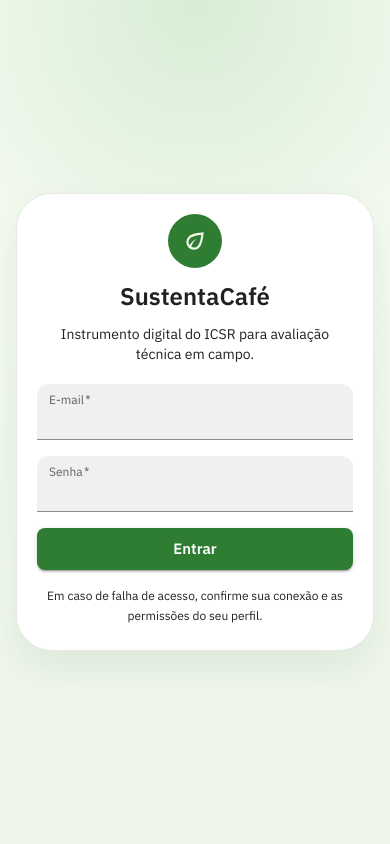
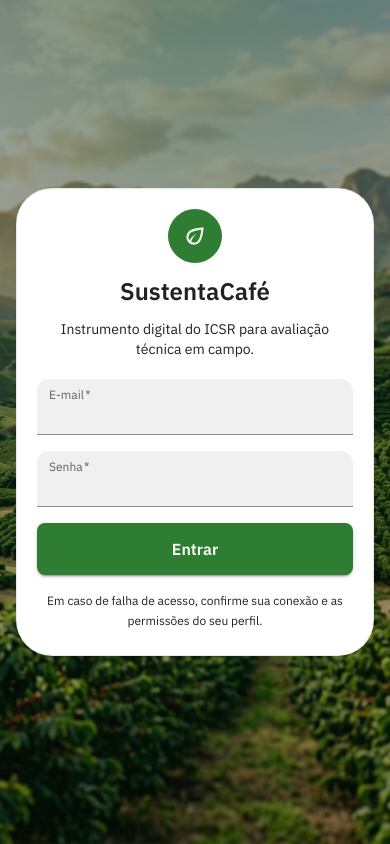
Before and after one commit to helissonlima/Ifes, a React (Vite) app in the folder frontend/: page /login in a window 390 px wide. Built offline with nearby package versions, Linux system fonts and the light colour scheme; no server answers.

Commit message:
feat: atualiza funções de cálculo e aprimora a interface do usuário com melhorias de estilo e responsividade

```diff
--- a/frontend/src/components/Evaluation/DimensaoStep.jsx
+++ b/frontend/src/components/Evaluation/DimensaoStep.jsx
@@ -19,12 +19,12 @@ export default function DimensaoStep({ dimensao, respostas, observacoes, onChang
       {/* Cabeçalho da dimensão */}
       <Box
         sx={{
-          p: 2, mb: 2, borderRadius: 2,
+          p: 2.5, mb: 3, borderRadius: 2,
           background: `linear-gradient(135deg, ${dimensao.cor}22 0%, ${dimensao.cor}11 100%)`,
           border: `1px solid ${dimensao.cor}44`,
         }}
       >
-        <Box sx={{ display: 'flex', justifyContent: 'space-between', alignItems: 'center', mb: 1 }}>
+        <Box sx={{ display: 'flex', justifyContent: 'space-between', alignItems: 'center', mb: 1.5 }}>
           <Box>
             <Box sx={{ display: 'flex', alignItems: 'center', gap: 0.75 }}>
               <Typography variant="h6" fontWeight={800} color={dimensao.cor}>
@@ -40,7 +40,7 @@ export default function DimensaoStep({ dimensao, respostas, observacoes, onChang
                 </Box>
               </Tooltip>
             </Box>
-            <Typography variant="caption" color="text.secondary">
+            <Typography variant="caption" color="text.secondary" sx={{ mt: 0.5 }}>
               Peso no ICSR: {Math.round(dimensao.peso * 100)}% · {total} indicadores · média ponderada
             </Typography>
           </Box>
@@ -48,7 +48,7 @@ export default function DimensaoStep({ dimensao, respostas, observacoes, onChang
             <Chip
               label={`${respondidos}/${total}`}
               size="small"
-              sx={{ bgcolor: dimensao.cor, color: '#fff', fontWeight: 700, mb: 0.5 }}
+              sx={{ bgcolor: dimensao.cor, color: '#fff', fontWeight: 700, mb: 0.75 }}
             />
             {media !== null && (
               <Typography variant="caption" color="text.secondary" display="block">
@@ -69,12 +69,13 @@ export default function DimensaoStep({ dimensao, respostas, observacoes, onChang
       </Box>
 
       {respondidos < total && (
-        <Alert severity="info" sx={{ mb: 2 }}>
+        <Alert severity="info" sx={{ mb: 2.5 }}>
           Avalie todos os {total} indicadores para calcular o índice desta dimensão.
         </Alert>
       )}
 
       {/* Lista de indicadores */}
+      <Box sx={{ display: 'flex', flexDirection: 'column', gap: 2.5 }}>
         {dimensao.indicadores.map((ind) => (
           <IndicadorCard
             key={ind.codigo}
@@ -87,5 +88,6 @@ export default function DimensaoStep({ dimensao, respostas, observacoes, onChang
           />
         ))}
       </Box>
+    </Box>
   );
 }
--- a/frontend/src/components/Layout/MainLayout.jsx
+++ b/frontend/src/components/Layout/MainLayout.jsx
@@ -39,16 +39,24 @@ export default function MainLayout() {
         sx={{
           flexGrow: 1,
           pt: { xs: 8, sm: 9 },
-          px: { xs: 2, sm: 3 },
-          pb: { xs: 12, md: 4 },
-          ml: { md: sidebarOpen ? `${DRAWER_WIDTH}px` : 0 },
-          transition: 'margin-left 180ms ease-out',
-          maxWidth: '100%',
-          overflow: 'hidden',
+          pb: { xs: 12, md: 6 },
+          overflow: 'auto',
+          display: 'flex',
+          flexDirection: 'column',
         }}
       >
-        <SystemStatusBanner />
-        <Outlet />
+        <Box
+          sx={{
+            px: { xs: 2, sm: 4, md: 6 },
+            py: 0,
+            width: '100%',
+            maxWidth: '1400px',
+            mx: 'auto',
+          }}
+        >
+          <SystemStatusBanner />
+          <Outlet />
+        </Box>
       </Box>
       {isMobile && <BottomNav />}
     </Box>
--- a/frontend/src/components/Layout/Sidebar.jsx
+++ b/frontend/src/components/Layout/Sidebar.jsx
@@ -93,10 +93,10 @@ export default function Sidebar({ open, onClose, width, isMobile }) {
     </Drawer>
   ) : (
     <Drawer
-      variant="persistent"
+      variant="permanent"
       open={open}
       sx={{
-        width: open ? width : 0,
+        width: width,
         flexShrink: 0,
         '& .MuiDrawer-paper': {
           width,
@@ -104,6 +104,8 @@ export default function Sidebar({ open, onClose, width, isMobile }) {
           borderRight: '1px solid rgba(0,0,0,0.08)',
           top: 64,
           height: 'calc(100% - 64px)',
+          transform: open ? 'translateX(0)' : `translateX(-${width}px)`,
+          transition: 'transform 180ms ease-out',
         },
       }}
     >
--- a/frontend/src/pages/Login.jsx
+++ b/frontend/src/pages/Login.jsx
@@ -15,6 +15,7 @@ import {
 } from '@mui/material';
 import { MdOutlineEco } from 'react-icons/md';
 import { useApp } from '../context/AppContext';
+import loginBg from '../assets/login-bg.png';
 
 export default function Login() {
   const navigate = useNavigate();
@@ -46,7 +47,9 @@ export default function Login() {
         display: 'flex',
         alignItems: 'center',
         py: { xs: 2, sm: 3 },
-        background: 'radial-gradient(circle at top, rgba(76,175,80,0.18), transparent 34%), linear-gradient(180deg, #f6fbf2 0%, #edf5e8 100%)',
+        backgroundImage: `linear-gradient(rgba(9, 30, 14, 0.42), rgba(9, 30, 14, 0.34)), radial-gradient(circle at top, rgba(76,175,80,0.22), transparent 34%), url(${loginBg})`,
+        backgroundSize: 'cover, auto, cover',
+        backgroundPosition: 'center, center, center',
       }}
     >
       <Container maxWidth="sm">
--- a/frontend/src/pages/NovaAvaliacao.jsx
+++ b/frontend/src/pages/NovaAvaliacao.jsx
@@ -73,6 +73,10 @@ export default function NovaAvaliacao() {
   const [respostas, setRespostas] = useState({}); // { [indicadorCodigo]: nota }
   const [respostasDetalhes, setRespostasDetalhes] = useState({}); // { [codigo]: { criterio, nome } }
   const [observacoes, setObservacoes] = useState({}); // { [indicadorCodigo]: texto }
+
+  // Cálculos que dependem do estado (usados em useEffects)
+  const totalRespondidos = Object.keys(respostas).length;
+  const totalIndicadores = Object.values(dimensoes).reduce((acc, d) => acc + (d?.indicadores?.length || 0), 0);
 
   // ── Carregamento inicial de dados ─────────────────────────────────────────
   useEffect(() => {
@@ -254,9 +258,6 @@ export default function NovaAvaliacao() {
     return 'Alta';
   };
 
-  const totalRespondidos = Object.keys(respostas).length;
-  const totalIndicadores = Object.values(dimensoes).reduce((acc, d) => acc + (d?.indicadores?.length || 0), 0);
-
   const salvarRascunhoServidor = async () => {
     if (!info.propriedade) return;
     const respostasArr = montarRespostasArray();
@@ -417,11 +418,11 @@ export default function NovaAvaliacao() {
       </Dialog>
 
       {/* ── Cabeçalho ── */}
-      <Box sx={{ display: 'flex', alignItems: { xs: 'stretch', sm: 'center' }, gap: 1.5, mb: 2, flexWrap: 'wrap' }}>
+      <Box sx={{ display: 'flex', alignItems: { xs: 'stretch', sm: 'center' }, gap: 2, mb: 3, flexWrap: 'wrap' }}>
         <Button startIcon={<FiArrowLeft />} onClick={() => navigate(-1)} size="small">Voltar</Button>
         <Box sx={{ flexGrow: 1 }}>
-          <Typography variant="h5" fontWeight={800} color="primary.dark">Nova Avaliação ICSR</Typography>
-          <Typography variant="body2" color="text.secondary">
+          <Typography variant="h4" fontWeight={800} color="primary.dark">Nova Avaliação ICSR</Typography>
+          <Typography variant="body2" color="text.secondary" sx={{ mt: 0.5 }}>
             {totalRespondidos}/{totalIndicadores} indicadores avaliados
           </Typography>
         </Box>
@@ -603,10 +604,10 @@ export default function NovaAvaliacao() {
 
       {/* Conteúdo dos steps */}
       {step === 0 && (
-        <Card>
-          <CardContent sx={{ p: { xs: 2, sm: 2.5 } }}>
-            <Typography variant="h6" fontWeight={700} gutterBottom>Informações da Avaliação</Typography>
-            <Grid container spacing={1.5}>
+        <Card sx={{ mb: 2.5 }}>
+          <CardContent sx={{ p: { xs: 3, sm: 4 } }}>
+            <Typography variant="h6" fontWeight={700} gutterBottom sx={{ mb: 2.5 }}>Informações da Avaliação</Typography>
+            <Grid container spacing={2.5}>
               <Grid size={12}>
                 <Autocomplete
                   options={propriedades}
@@ -689,13 +690,15 @@ export default function NovaAvaliacao() {
       )}
 
       {/* Botões de navegação */}
-      <Box sx={{ display: 'flex', justifyContent: 'space-between', mt: 2, gap: 1.5 }}>
+      <Box sx={{ display: 'flex', justifyContent: 'space-between', mt: 3.5, gap: 2 }}>
         <Button
           startIcon={<FiArrowLeft />}
           onClick={() => setStep((s) => s - 1)}
           disabled={step === 0}
           variant="outlined"
           fullWidth={isMobile}
+          size="large"
+          sx={{ minWidth: isMobile ? 'auto' : 140 }}
         >
           Anterior
         </Button>
@@ -711,12 +714,14 @@ export default function NovaAvaliacao() {
             }}
             variant="contained"
             fullWidth={isMobile}
+            size="large"
+            sx={{ minWidth: isMobile ? 'auto' : 140 }}
           >
             Próximo
           </Button>
         ) : (
           <Tooltip title={!isOnline ? 'Conecte-se à internet para concluir. Os dados estão salvos localmente.' : ''}>
-            <span>
+            <span style={{ flex: 1 }}>
               <Button
                 startIcon={<FiCheck />}
                 onClick={concluir}
@@ -725,6 +730,7 @@ export default function NovaAvaliacao() {
                 disabled={salvando || !isOnline}
                 size="large"
                 fullWidth={isMobile}
+                sx={{ minWidth: isMobile ? 'auto' : 180 }}
               >
                 {salvando ? <CircularProgress size={20} /> : !isOnline ? 'Aguardando conexão…' : 'Concluir Avaliação'}
               </Button>
--- a/frontend/src/theme.js
+++ b/frontend/src/theme.js
@@ -43,6 +43,10 @@ const theme = createTheme({
         root: {
           boxShadow: '0 2px 12px rgba(0,0,0,0.08)',
           borderRadius: 12,
+          transition: 'box-shadow 200ms ease, transform 200ms ease',
+          '&:hover': {
+            boxShadow: '0 4px 16px rgba(0,0,0,0.12)',
+          },
         },
       },
     },
@@ -52,6 +56,14 @@ const theme = createTheme({
           textTransform: 'none',
           fontWeight: 600,
           borderRadius: 8,
+          transition: 'all 200ms ease',
+          '&:hover': {
+            transform: 'translateY(-1px)',
+          },
+        },
+        sizeLarge: {
+          padding: '12px 24px',
+          fontSize: '1rem',
         },
       },
     },
@@ -67,6 +79,47 @@ const theme = createTheme({
         },
       },
     },
+    MuiTextField: {
+      styleOverrides: {
+        root: {
+          '& .MuiOutlinedInput-root': {
+            transition: 'all 200ms ease',
+            '&:hover': {
+              '& .MuiOutlinedInput-notchedOutline': {
+                borderColor: 'rgba(0, 0, 0, 0.23)',
+              },
+            },
+            '&.Mui-focused': {
+              '& .MuiOutlinedInput-notchedOutline': {
+                boxShadow: '0 0 0 3px rgba(46, 125, 50, 0.1)',
+              },
+            },
+          },
+        },
+      },
+    },
+    MuiStepper: {
+      styleOverrides: {
+        root: {
+          backgroundColor: 'transparent',
+          padding: '0 0 24px 0',
+        },
+      },
+    },
+    MuiStepIcon: {
+      styleOverrides: {
+        root: {
+          fontSize: '2.5rem',
+          '&.Mui-active': {
+            color: '#2E7D32',
+            filter: 'drop-shadow(0 2px 8px rgba(46, 125, 50, 0.3))',
+          },
+          '&.Mui-completed': {
+            color: '#4CAF50',
+          },
+        },
+      },
+    },
   },
 });
 
```
Also changed, not shown: 2 other files (tests, documents, lock files or other folders). Lines whose indentation alone changed are shown as unchanged.
